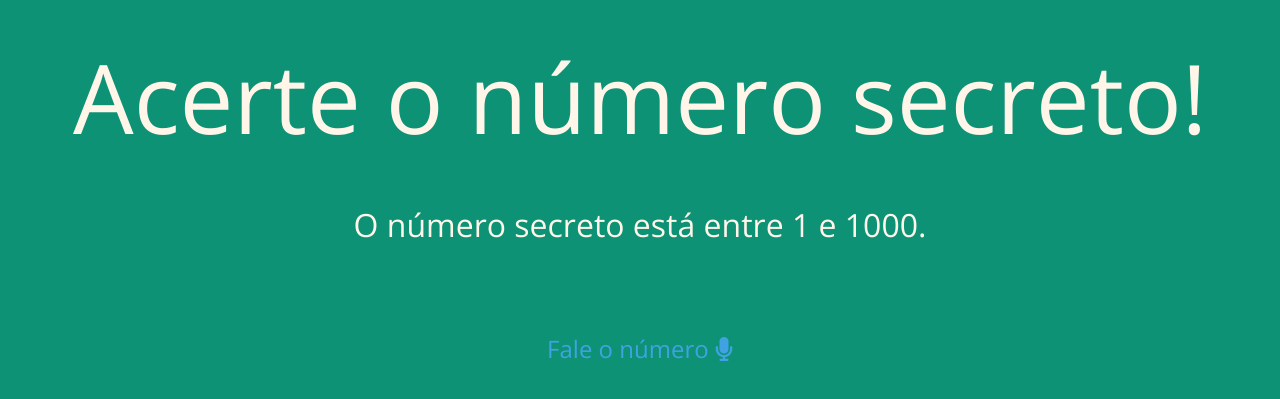
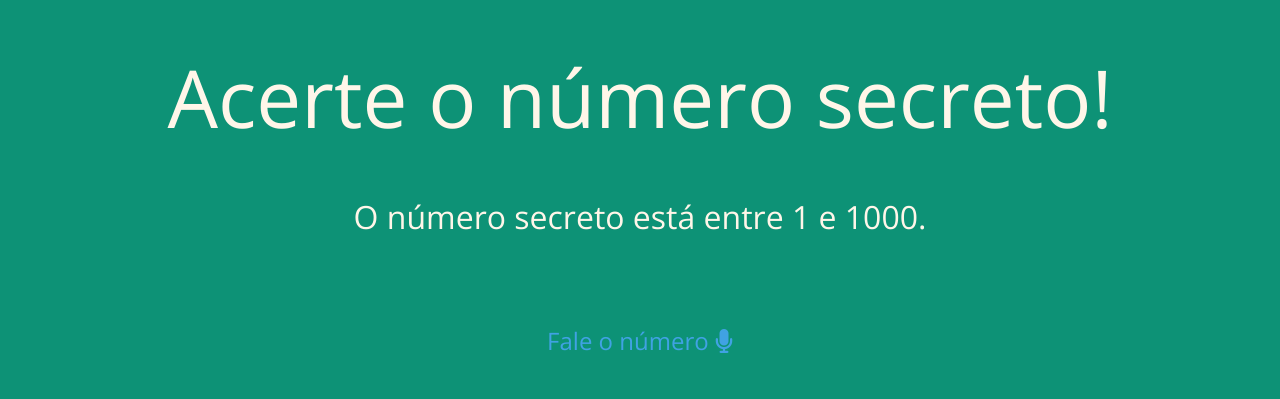
Before and after one commit to ton-long/jogo-numero-secreto, a plain HTML site: page index.html in a window 1280 px wide. Shown: the part 195-594 px from the top of the page. Drawn offline with nearby package versions, Linux system fonts and the light colour scheme.

Commit message:
Finalizando o projeto!

```diff
--- a/style.css
+++ b/style.css
@@ -14,7 +14,7 @@ body{
     color: var(--primary-color);
     font-family: var(--font-family);
     min-height: 100vh;
-    min-width: 100vw;
+    min-width: 90vw;
     display: flex;
     flex-direction: column;
     align-items: center;
@@ -24,7 +24,7 @@ body{
 }
 
 h1{
-    font-size: 6rem;
+    font-size: 5rem;
 }
 
 h2{
@@ -44,15 +44,13 @@ p{
 .mensagem{
     font-size: 1rem;
     margin-top: 3rem;
-
-
 }
 
 .box{
     border: 2px solid var(--primary-color);
     color: var(--number-color);
     display: inline-block;
-    font-size: 5rem;
+    font-size: 4rem;
     padding: 0.2em;
     margin: 0.5em;
 
```
